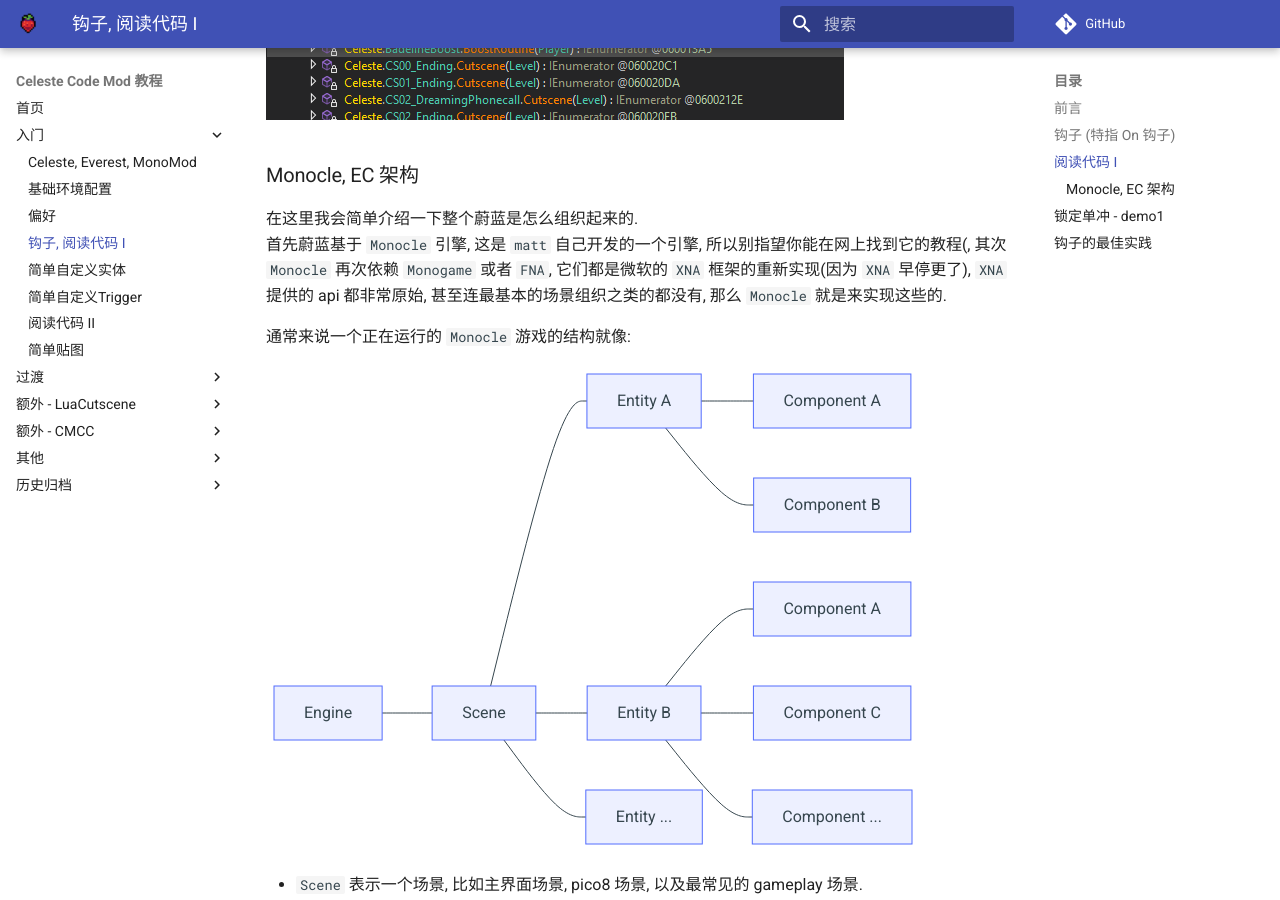
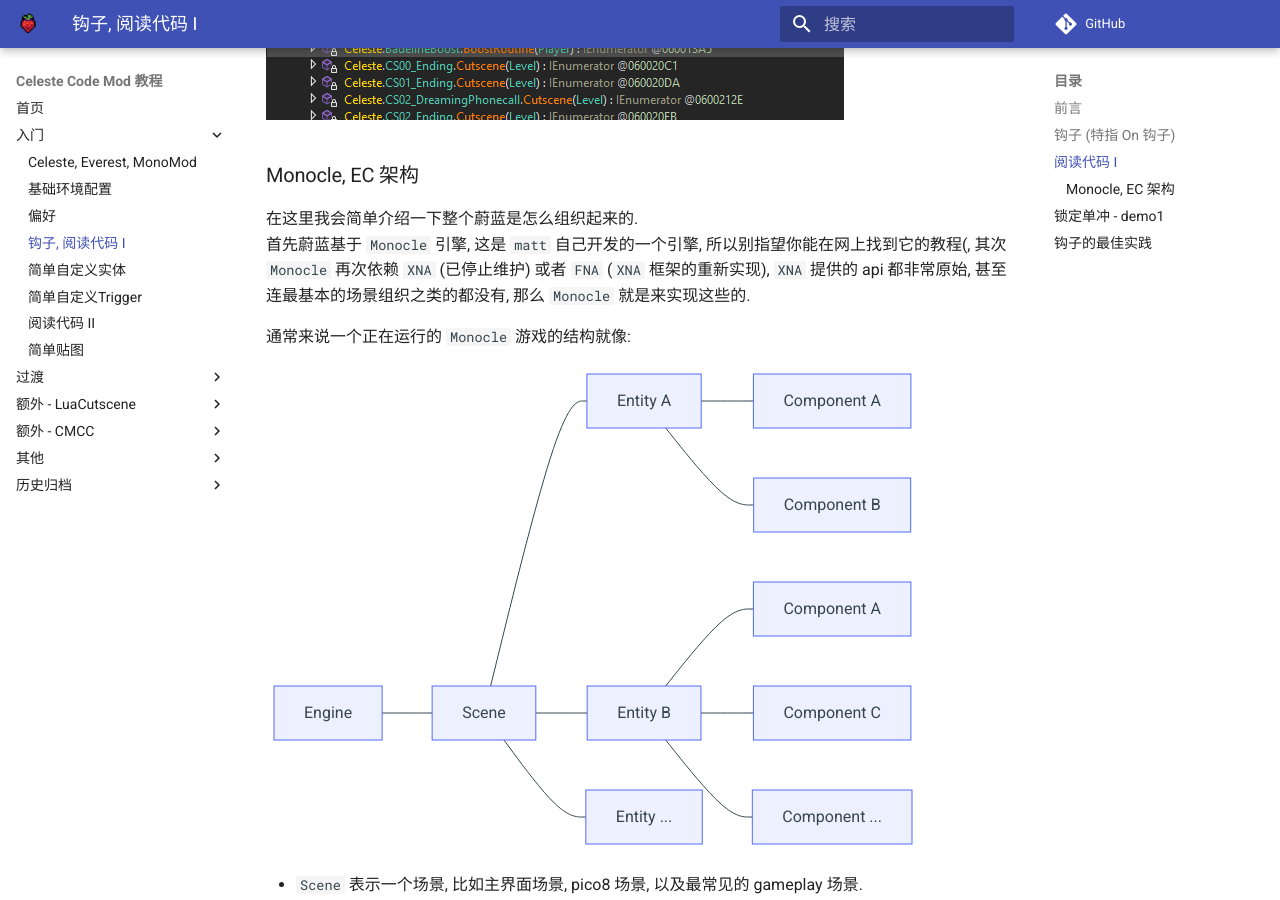
Before and after one commit to Saplonily/CelesteModTutorial, an MkDocs documentation site: the page built from docs/begin/hook,reading_1.md, in a window 1280 px wide and 900 px high, scrolled down 4110 px. Built offline with MkDocs 1.6.1 and Material for MkDocs 9.7.7, drawn with Linux system fonts in a browser that asks for light colours; comment, search, counter and statistics services are not loaded.

Commit message:
小细节修复

```diff
--- a/docs/begin/hook,reading_1.md
+++ b/docs/begin/hook,reading_1.md
@@ -160,7 +160,7 @@ public override void Unload()
 
 在这里我会简单介绍一下整个蔚蓝是怎么组织起来的.
 首先蔚蓝基于 `Monocle` 引擎, 这是 `matt` 自己开发的一个引擎, 所以别指望你能在网上找到它的教程(,
-其次 `Monocle` 再次依赖 `Monogame` 或者 `FNA`, 它们都是微软的 `XNA` 框架的重新实现(因为 `XNA` 早停更了),
+其次 `Monocle` 再次依赖 `XNA` (已停止维护) 或者 `FNA` (`XNA` 框架的重新实现),
 `XNA` 提供的 api 都非常原始, 甚至连最基本的场景组织之类的都没有, 那么 `Monocle` 就是来实现这些的.
 
 通常来说一个正在运行的 `Monocle` 游戏的结构就像:
--- a/mkdocs.yml
+++ b/mkdocs.yml
@@ -26,7 +26,7 @@ markdown_extensions:
   - pymdownx.details
   - pymdownx.tabbed:
       alternate_style: true
-  - pymdownx.superfences: # 语法高亮
+  - pymdownx.superfences:
       custom_fences:
         - name: mermaid
           class: mermaid
```
